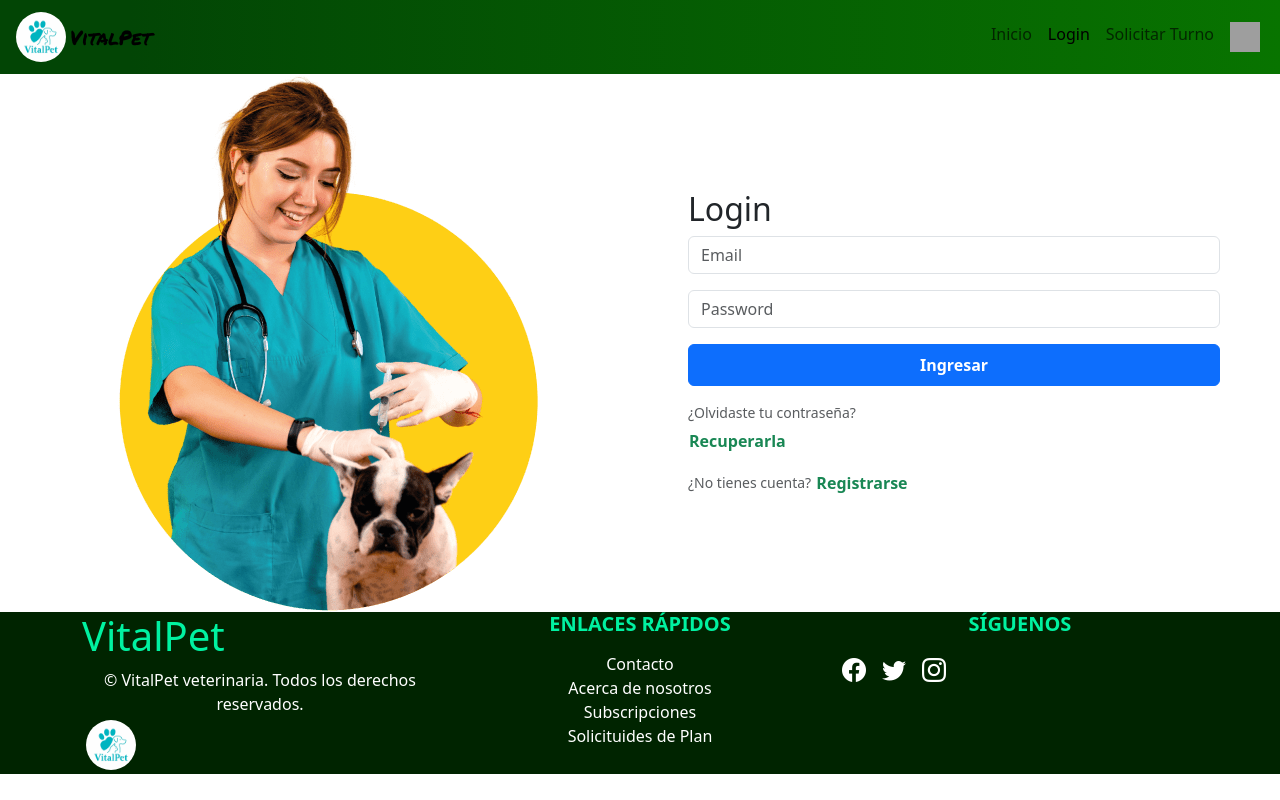
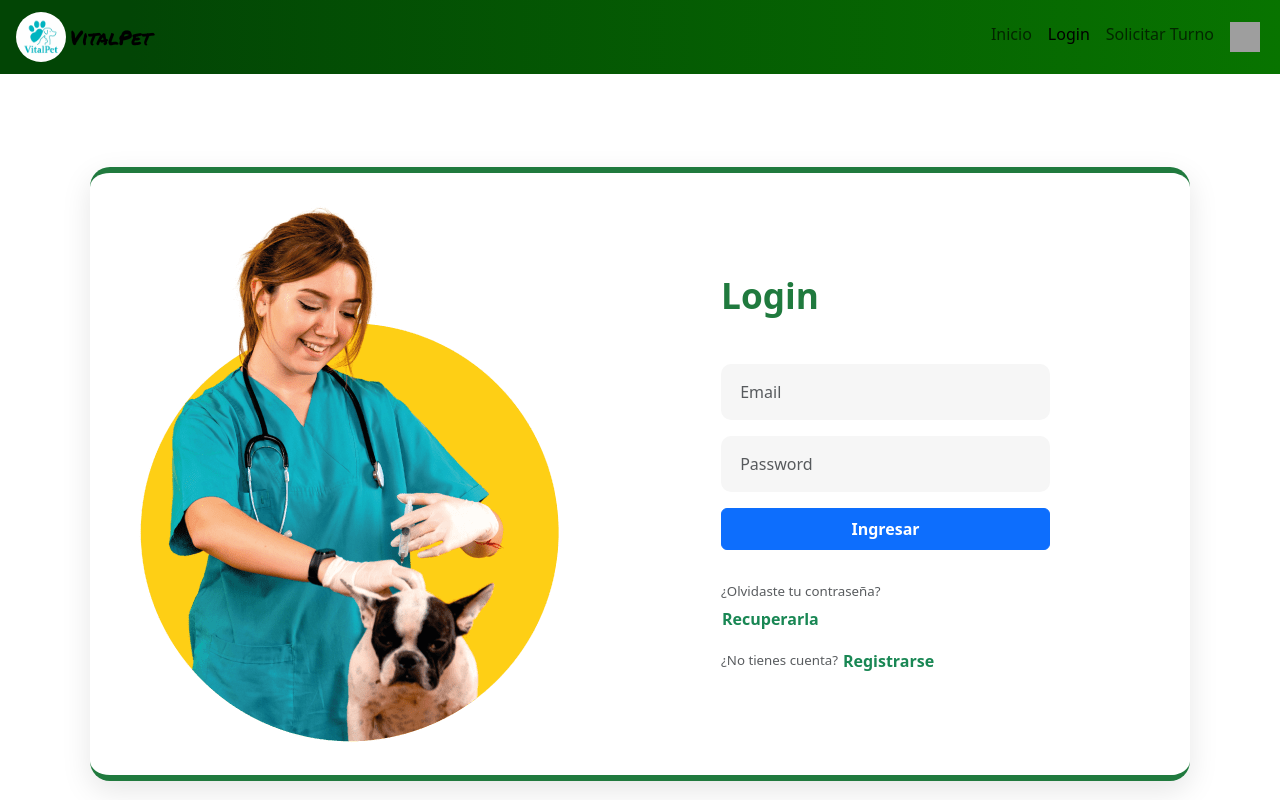
Before and after one commit to Miltonmam005/Vitalpet-veterinaria, a React (Vite) app: page /login in a window 1280 px wide. Shown: the top 800 px of the page. Built offline with nearby package versions, Linux system fonts and the light colour scheme; grey boxes are pictures that could not be loaded.

Commit message:
agregué estilos para el login

```diff
--- a/src/components/Styles/login.css
+++ b/src/components/Styles/login.css
@@ -0,0 +1,83 @@
+.login-wrapper {
+  background-color: #ffffff;
+  min-height: 100vh;
+  display: flex;
+  justify-content: center;
+  align-items: center;
+  padding: 2rem;
+}
+
+.login-container {
+  width: 100%;
+  max-width: 1100px;
+  background: #ffffff;
+  box-shadow: 0 10px 30px rgba(0, 0, 0, 0.1);
+  border-radius: 20px;
+  border-top: #207a3e 6px solid;
+  border-bottom: #207a3e 6px solid;
+  overflow: hidden;
+}
+
+.left-side {
+  flex: 1;
+  display: flex;
+  align-items: center;
+  justify-content: center;
+  background: none;
+  padding: 2rem;
+}
+
+.right-side {
+  flex: 1;
+  display: flex;
+  flex-direction: column;
+  justify-content: center;
+  background-color: #ffffff;
+  padding: 4rem 5rem;
+  width: 100%;
+}
+
+.login-title {
+  font-size: 2.2rem;
+  font-weight: 700;
+  color: #207a3e;
+  margin-bottom: 2rem;
+  text-align: left;
+}
+
+.login-form {
+  display: flex;
+  flex-direction: column;
+  gap: 1rem;
+  width: 100%;
+}
+
+.input-field {
+  background-color: #f6f6f6;
+  border: none;
+  border-radius: 10px;
+  padding: 1rem 1.2rem;
+  font-size: 1rem;
+  width: 100%;
+}
+
+.input-field:focus {
+  outline: none;
+  box-shadow: 0 0 0 3px #4ba36a55;
+}
+
+.login-links {
+  margin-top: 1rem;
+  font-size: 0.95rem;
+  text-align: left;
+}
+
+.login-links a {
+  color: #207a3e;
+  font-weight: 600;
+  text-decoration: none;
+}
+
+.login-links a:hover {
+  text-decoration: underline;
+}
--- a/src/components/pages/Login.jsx
+++ b/src/components/pages/Login.jsx
@@ -27,7 +27,7 @@ export default function Login() {
             <img
               src={icono}
               alt="Mascota veterinaria"
-              className="login-illustration"
+              className="login-icono"
             />
           </Col>
           <Col
```
